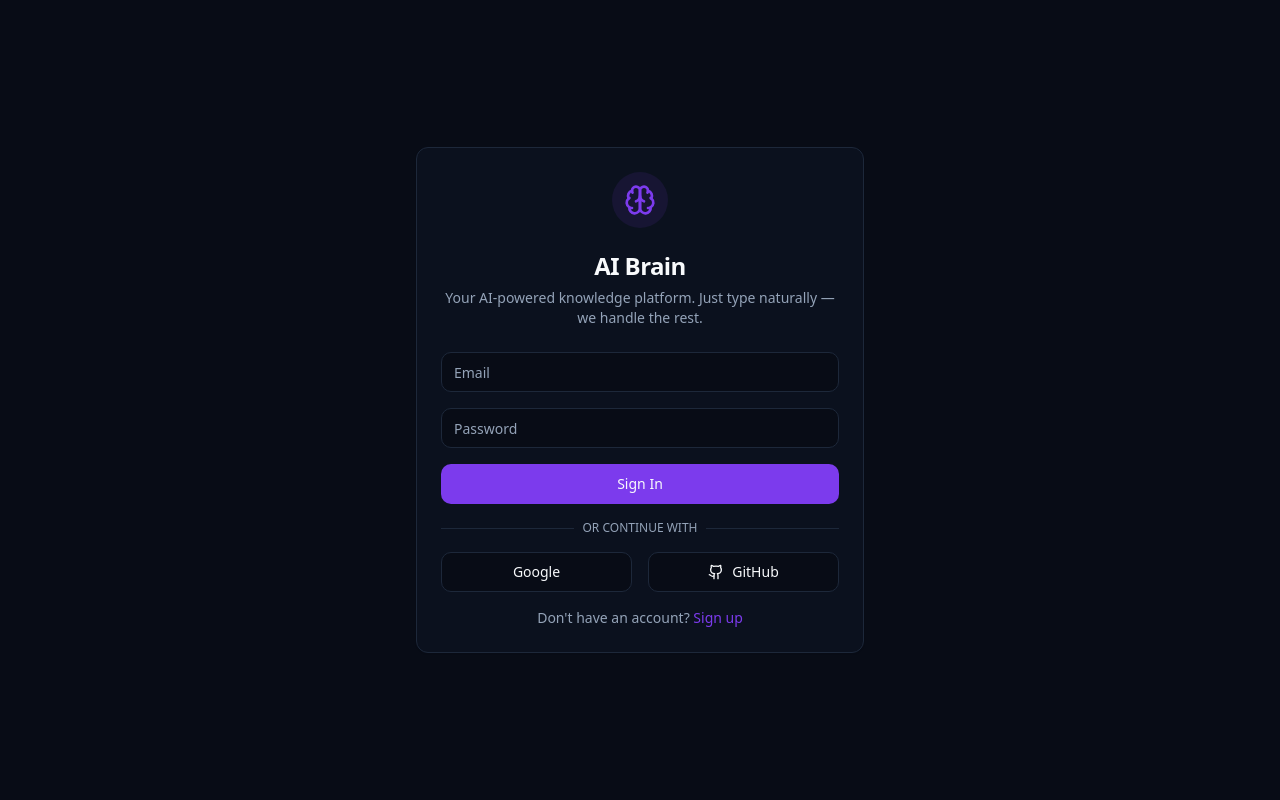
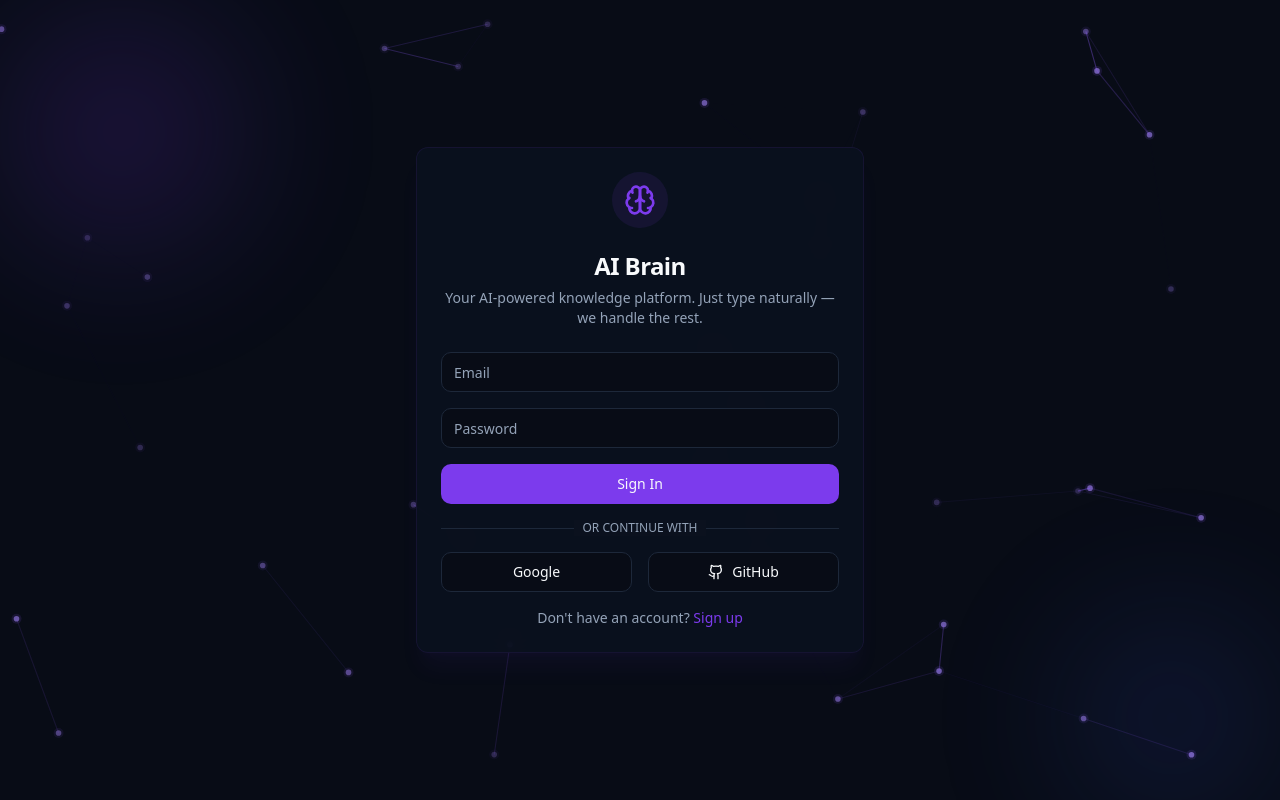
Before and after one commit to shubampednekar/ai-brain, a React (Vite) app in the folder apps/web/: page /login in a window 1280 px wide. Built offline with nearby package versions, Linux system fonts and the light colour scheme; no server answers.

Commit message:
bg animations added

```diff
--- a/apps/web/src/App.tsx
+++ b/apps/web/src/App.tsx
@@ -4,6 +4,7 @@
 import { Dashboard } from './modules/auth/components/Dashboard';
 import { AcceptInvitePage } from './modules/workspace/components/AcceptInvitePage';
 import { AnswerEscalationPage } from './modules/workspace/components/AnswerEscalationPage';
+import { NeuralBackground } from '@/shared/components/layout/NeuralBackground';
 
 function ProtectedRoute({ children }: { children: React.ReactNode }) {
   const { user, loading } = useAuth();
@@ -22,7 +23,7 @@
     return <Navigate to={`/login?redirect=${encodeURIComponent(returnTo)}`} replace />;
   }
 
-  return <>{children}</>;
+  return <div className="relative z-10">{children}</div>;
 }
 
 export default function App() {
@@ -30,13 +31,19 @@
 
   if (loading) {
     return (
-      <div className="flex min-h-screen items-center justify-center">
+      <>
+        <NeuralBackground />
+        <div className="relative z-10 flex min-h-screen items-center justify-center">
           <div className="h-8 w-8 animate-spin rounded-full border-2 border-primary border-t-transparent" />
         </div>
+      </>
     );
   }
 
   return (
+    <>
+      <NeuralBackground />
+      <div className="relative z-10">
         <Routes>
           <Route path="/login" element={<LoginRoute />} />
           <Route
@@ -65,5 +72,7 @@
           />
           <Route path="*" element={<Navigate to="/" replace />} />
         </Routes>
+      </div>
+    </>
   );
 }
--- a/apps/web/src/index.css
+++ b/apps/web/src/index.css
@@ -33,3 +33,52 @@
     font-feature-settings: 'rlig' 1, 'calt' 1;
   }
 }
+
+@layer components {
+  .neural-bg-root {
+    @apply pointer-events-none fixed inset-0 z-0 overflow-hidden;
+  }
+
+  .neural-bg-canvas {
+    @apply absolute inset-0 h-full w-full opacity-100;
+  }
+
+  .neural-bg-glow {
+    @apply absolute rounded-full blur-3xl opacity-40;
+    animation: neural-drift 22s ease-in-out infinite;
+  }
+
+  .neural-bg-glow--a {
+    width: 48vmin;
+    height: 48vmin;
+    top: -8%;
+    left: -6%;
+    background: radial-gradient(circle, hsl(262 83% 58% / 0.55) 0%, transparent 68%);
+  }
+
+  .neural-bg-glow--b {
+    width: 42vmin;
+    height: 42vmin;
+    bottom: -10%;
+    right: -4%;
+    background: radial-gradient(circle, hsl(230 70% 55% / 0.45) 0%, transparent 68%);
+    animation-delay: -11s;
+    animation-duration: 26s;
+  }
+}
+
+@keyframes neural-drift {
+  0%,
+  100% {
+    transform: translate(0, 0) scale(1);
+  }
+  50% {
+    transform: translate(3%, 2%) scale(1.05);
+  }
+}
+
+@media (prefers-reduced-motion: reduce) {
+  .neural-bg-glow {
+    animation: none;
+  }
+}
--- a/apps/web/src/modules/auth/components/Dashboard.tsx
+++ b/apps/web/src/modules/auth/components/Dashboard.tsx
@@ -20,8 +20,8 @@
     : user?.email?.[0]?.toUpperCase() ?? '?';
 
   return (
-    <div className="min-h-screen">
-      <header className="sticky top-0 z-50 border-b bg-background/80 backdrop-blur-sm">
+    <div className="relative z-10 min-h-screen">
+      <header className="sticky top-0 z-50 border-b border-border/60 bg-background/75 backdrop-blur-md">
         <div className="mx-auto flex h-16 max-w-5xl items-center justify-between px-4">
           <div className="flex items-center gap-2">
             <Brain className="h-6 w-6 text-primary" />
--- a/apps/web/src/modules/auth/components/LoginPage.tsx
+++ b/apps/web/src/modules/auth/components/LoginPage.tsx
@@ -39,8 +39,8 @@
   };
 
   return (
-    <div className="flex min-h-screen items-center justify-center p-4">
-      <Card className="w-full max-w-md">
+    <div className="relative z-10 flex min-h-screen items-center justify-center p-4">
+      <Card className="w-full max-w-md border-primary/10 bg-card/90 backdrop-blur-md shadow-xl shadow-primary/5">
         <CardHeader className="text-center">
           <div className="mx-auto mb-4 flex h-14 w-14 items-center justify-center rounded-full bg-primary/10">
             <Brain className="h-8 w-8 text-primary" />
--- /dev/null
+++ b/apps/web/src/shared/components/layout/NeuralBackground.tsx
@@ -0,0 +1,145 @@
+import { useEffect, useRef } from 'react';
+
+interface Node {
+  x: number;
+  y: number;
+  vx: number;
+  vy: number;
+  pulse: number;
+  pulseSpeed: number;
+}
+
+const NODE_COUNT = 38;
+const CONNECT_DISTANCE = 165;
+const MAX_SPEED = 0.22;
+
+function createNodes(width: number, height: number): Node[] {
+  return Array.from({ length: NODE_COUNT }, () => ({
+    x: Math.random() * width,
+    y: Math.random() * height,
+    vx: (Math.random() - 0.5) * MAX_SPEED,
+    vy: (Math.random() - 0.5) * MAX_SPEED,
+    pulse: Math.random() * Math.PI * 2,
+    pulseSpeed: 0.008 + Math.random() * 0.012,
+  }));
+}
+
+export function NeuralBackground() {
+  const canvasRef = useRef<HTMLCanvasElement>(null);
+  const nodesRef = useRef<Node[]>([]);
+  const frameRef = useRef<number>(0);
+  const reducedMotionRef = useRef(false);
+
+  useEffect(() => {
+    const canvas = canvasRef.current;
+    if (!canvas) return;
+
+    const ctx = canvas.getContext('2d');
+    if (!ctx) return;
+
+    reducedMotionRef.current = window.matchMedia('(prefers-reduced-motion: reduce)').matches;
+
+    const setSize = () => {
+      const dpr = Math.min(window.devicePixelRatio || 1, 2);
+      const { innerWidth: w, innerHeight: h } = window;
+      canvas.width = w * dpr;
+      canvas.height = h * dpr;
+      canvas.style.width = `${w}px`;
+      canvas.style.height = `${h}px`;
+      ctx.setTransform(dpr, 0, 0, dpr, 0, 0);
+
+      if (nodesRef.current.length === 0) {
+        nodesRef.current = createNodes(w, h);
+      }
+    };
+
+    setSize();
+    window.addEventListener('resize', setSize);
+
+    let running = true;
+    const onVisibility = () => {
+      running = document.visibilityState === 'visible';
+      if (running) frameRef.current = requestAnimationFrame(draw);
+    };
+    document.addEventListener('visibilitychange', onVisibility);
+
+    const draw = (time: number) => {
+      if (!running) return;
+
+      const w = canvas.clientWidth;
+      const h = canvas.clientHeight;
+      const nodes = nodesRef.current;
+      const reduced = reducedMotionRef.current;
+
+      ctx.clearRect(0, 0, w, h);
+
+      for (const node of nodes) {
+        if (!reduced) {
+          node.x += node.vx;
+          node.y += node.vy;
+          node.pulse += node.pulseSpeed;
+
+          if (node.x < 0 || node.x > w) node.vx *= -1;
+          if (node.y < 0 || node.y > h) node.vy *= -1;
+          node.x = Math.max(0, Math.min(w, node.x));
+          node.y = Math.max(0, Math.min(h, node.y));
+        }
+
+        const glow = 0.5 + Math.sin(node.pulse) * 0.25;
+        ctx.beginPath();
+        ctx.arc(node.x, node.y, 2.8, 0, Math.PI * 2);
+        ctx.fillStyle = `rgba(167, 139, 250, ${glow * 0.85})`;
+        ctx.fill();
+
+        // soft halo
+        ctx.beginPath();
+        ctx.arc(node.x, node.y, 5, 0, Math.PI * 2);
+        ctx.fillStyle = `rgba(139, 92, 246, ${glow * 0.18})`;
+        ctx.fill();
+      }
+
+      for (let i = 0; i < nodes.length; i++) {
+        for (let j = i + 1; j < nodes.length; j++) {
+          const a = nodes[i]!;
+          const b = nodes[j]!;
+          const dx = a.x - b.x;
+          const dy = a.y - b.y;
+          const dist = Math.hypot(dx, dy);
+
+          if (dist > CONNECT_DISTANCE) continue;
+
+          const proximity = 1 - dist / CONNECT_DISTANCE;
+          const pulse = reduced
+            ? 0.5
+            : 0.5 + 0.5 * Math.sin(time * 0.001 + (a.pulse + b.pulse) * 0.5);
+          const alpha = proximity * pulse * 0.48;
+
+          ctx.beginPath();
+          ctx.moveTo(a.x, a.y);
+          ctx.lineTo(b.x, b.y);
+          ctx.strokeStyle = `rgba(139, 92, 246, ${alpha})`;
+          ctx.lineWidth = 1.1;
+          ctx.stroke();
+        }
+      }
+
+      frameRef.current = requestAnimationFrame(draw);
+    };
+
+    frameRef.current = requestAnimationFrame(draw);
+
+    return () => {
+      window.removeEventListener('resize', setSize);
+      document.removeEventListener('visibilitychange', onVisibility);
+      cancelAnimationFrame(frameRef.current);
+    };
+  }, []);
+
+  return (
+    <div className="neural-bg-root" aria-hidden>
+      <div className="neural-bg-glow neural-bg-glow--a" />
+      <div className="neural-bg-glow neural-bg-glow--b" />
+      <canvas ref={canvasRef} className="neural-bg-canvas" />
+    </div>
+  );
+}
```
Lines whose indentation alone changed are shown as unchanged.
